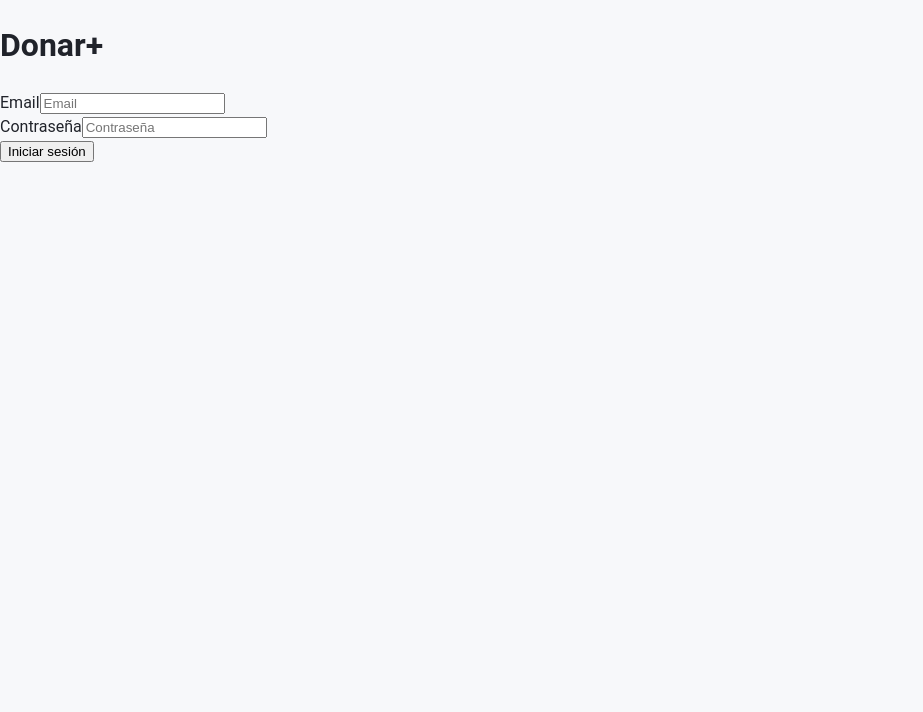
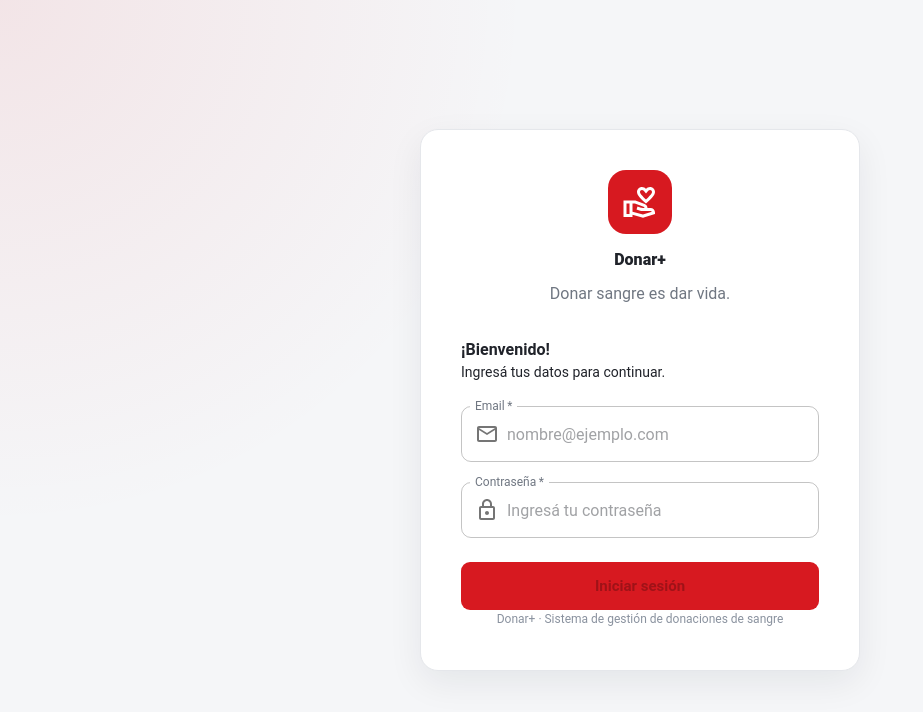
Before and after one commit to FedericoBrid/donar-api-frontend, a React (Vite) app: page /login in a window 1280 px wide. Shown: the top 712 px of the page, without its empty margins (0-923 px from the left). Built offline with nearby package versions, Linux system fonts and the light colour scheme.

Commit message:
add mui in login

```diff
--- /dev/null
+++ b/src/pages/Login/Login.css
@@ -0,0 +1,101 @@
+.login-page {
+  min-height: 100vh;
+  width: 100%;
+  display: flex;
+  align-items: center;
+  justify-content: center;
+  padding: 24px;
+  box-sizing: border-box;
+  background:
+    radial-gradient(circle at top left, rgba(215, 25, 32, 0.08), transparent 35%),
+    #f5f6f8;
+}
+
+.login-card {
+  width: 100%;
+  max-width: 440px;
+  padding: 40px;
+  border: 1px solid #e5e7eb;
+  border-radius: 18px !important;
+  box-sizing: border-box;
+  box-shadow: 0 12px 35px rgba(15, 23, 42, 0.07) !important;
+}
+
+.login-brand {
+  display: flex;
+  flex-direction: column;
+  align-items: center;
+  gap: 10px;
+  margin-bottom: 32px;
+}
+
+.login-logo {
+  width: 64px;
+  height: 64px;
+  display: flex;
+  align-items: center;
+  justify-content: center;
+  color: white;
+  background-color: #D71920;
+  border-radius: 18px;
+  margin-bottom: 4px;
+}
+
+.login-logo svg {
+  font-size: 36px;
+}
+
+.login-brand h4 {
+  color: #172033;
+  letter-spacing: -1px;
+}
+
+.login-brand h4 span {
+  color: #D71920;
+}
+
+.login-heading {
+  margin-bottom: 24px;
+}
+
+.login-heading h5 {
+  margin-bottom: 6px;
+  color: #172033;
+}
+
+.login-form {
+  display: flex;
+  flex-direction: column;
+  gap: 20px;
+}
+
+.login-submit {
+  min-height: 48px;
+  margin-top: 4px !important;
+  background-color: #D71920 !important;
+  border-radius: 9px !important;
+  font-weight: 700 !important;
+  text-transform: none !important;
+  font-size: 15px !important;
+}
+
+.login-submit:hover {
+  background-color: #A81219 !important;
+}
+
+.login-footer {
+  display: block;
+  margin-top: 30px;
+  text-align: center;
+  color: #8a929f;
+}
+
+@media (max-width: 480px) {
+  .login-page {
+    padding: 16px;
+  }
+
+  .login-card {
+    padding: 28px 22px;
+  }
+}
--- a/src/pages/Login/Login.tsx
+++ b/src/pages/Login/Login.tsx
@@ -1,69 +1,159 @@
+
 import { useState } from "react";
+import { useNavigate } from "react-router-dom";
+import {
+  Alert,
+  Box,
+  Button,
+  CircularProgress,
+  InputAdornment,
+  Paper,
+  TextField,
+  Typography,
+} from "@mui/material";
+import {
+  EmailOutlined,
+  LockOutlined,
+  VolunteerActivismOutlined,
+} from "@mui/icons-material";
+
+import "./Login.css";
+
 import { useAuth } from "../../context/useAuth";
 import type { AuthResponse } from "../../types/auth";
 import api from "../../services/api";
-import { useNavigate } from "react-router-dom";
+import "./Login.css";
 
 function Login() {
-
-  const {login} = useAuth();
+  const { login } = useAuth();
   const navigate = useNavigate();
 
   const [email, setEmail] = useState("");
   const [password, setPassword] = useState("");
   const [error, setError] = useState("");
+  const [loading, setLoading] = useState(false);
 
-  const handleSubmit = async (event: React.FormEvent<HTMLFormElement>) => {
+  const handleSubmit = async (
+    event: React.FormEvent<HTMLFormElement>,
+  ) => {
     event.preventDefault();
     setError("");
-    try{
+    setLoading(true);
+
+    try {
       const response = await api.post<AuthResponse>("/auth/login", {
         email,
         password,
       });
 
       await login(response.data);
-
       navigate("/dashboard");
     } catch {
-      setError("Credenciales inválidas");
+      setError("Credenciales inválidas. Verificá tu email y contraseña.");
+    } finally {
+      setLoading(false);
     }
-
   };
 
   return (
-    <div>
-      <h1>Donar+</h1>
-      {error && <p>{error}</p>}
+    <Box className="login-page">
+      <Paper className="login-card" elevation={0}>
+        <Box className="login-brand">
+          <Box className="login-logo">
+            <VolunteerActivismOutlined />
+          </Box>
 
-      <form onSubmit={handleSubmit}>
-        <div>
-          <label htmlFor="email">Email</label>
-          <input
-            id="email"
+          <Typography sx={{ variant: "h4", fontWeight: 800 }}>
+            Donar<span>+</span>
+          </Typography>
+
+          <Typography sx={{ color: "text.secondary", textAlign: "center" }}>
+            Donar sangre es dar vida.
+          </Typography>
+        </Box>
+
+        <Box className="login-heading">
+          <Typography sx={{ variant: "h5", fontWeight: 700 }}>
+            ¡Bienvenido!
+          </Typography>
+
+          <Typography color="text.secondary" variant="body2">
+            Ingresá tus datos para continuar.
+          </Typography>
+        </Box>
+
+        {error && (
+          <Alert severity="error" sx={{ mb: 2, borderRadius: 2 }}>
+            {error}
+          </Alert>
+        )}
+
+        <Box component="form" onSubmit={handleSubmit} className="login-form">
+          <TextField
+            label="Email"
             type="email"
-            placeholder="Email"
             value={email}
             onChange={(event) => setEmail(event.target.value)}
+            placeholder="nombre@ejemplo.com"
+            autoComplete="email"
+            required
+            fullWidth
+            disabled={loading}
+            slotProps={{
+              input: {
+                startAdornment: (
+                  <InputAdornment position="start">
+                    <EmailOutlined color="action" />
+                  </InputAdornment>
+                ),
+              },
+            }}
           />
-        </div>
 
-        <div>
-          <label htmlFor="password">Contraseña</label>
-          <input
-            id="password"
+          <TextField
+            label="Contraseña"
             type="password"
-            placeholder="Contraseña"
             value={password}
             onChange={(event) => setPassword(event.target.value)}
+            placeholder="Ingresá tu contraseña"
+            autoComplete="current-password"
+            required
+            fullWidth
+            disabled={loading}
+            slotProps={{
+              input: {
+                startAdornment: (
+                  <InputAdornment position="start">
+                    <LockOutlined color="action" />
+                  </InputAdornment>
+                ),
+              },
+            }}
           />
-        </div>
 
-        <button type="submit">
-          Iniciar sesión
-        </button>
-      </form>
-    </div>
+          <Button
+            type="submit"
+            variant="contained"
+            fullWidth
+            disabled={loading || !email.trim() || !password}
+            className="login-submit"
+          >
+            {loading ? (
+              <>
+                <CircularProgress size={20} color="inherit" sx={{ mr: 1 }} />
+                Ingresando...
+              </>
+            ) : (
+              "Iniciar sesión"
+            )}
+          </Button>
+        </Box>
+
+        <Typography className="login-footer" variant="caption">
+          Donar+ · Sistema de gestión de donaciones de sangre
+        </Typography>
+      </Paper>
+    </Box>
   );
 }
 
```
